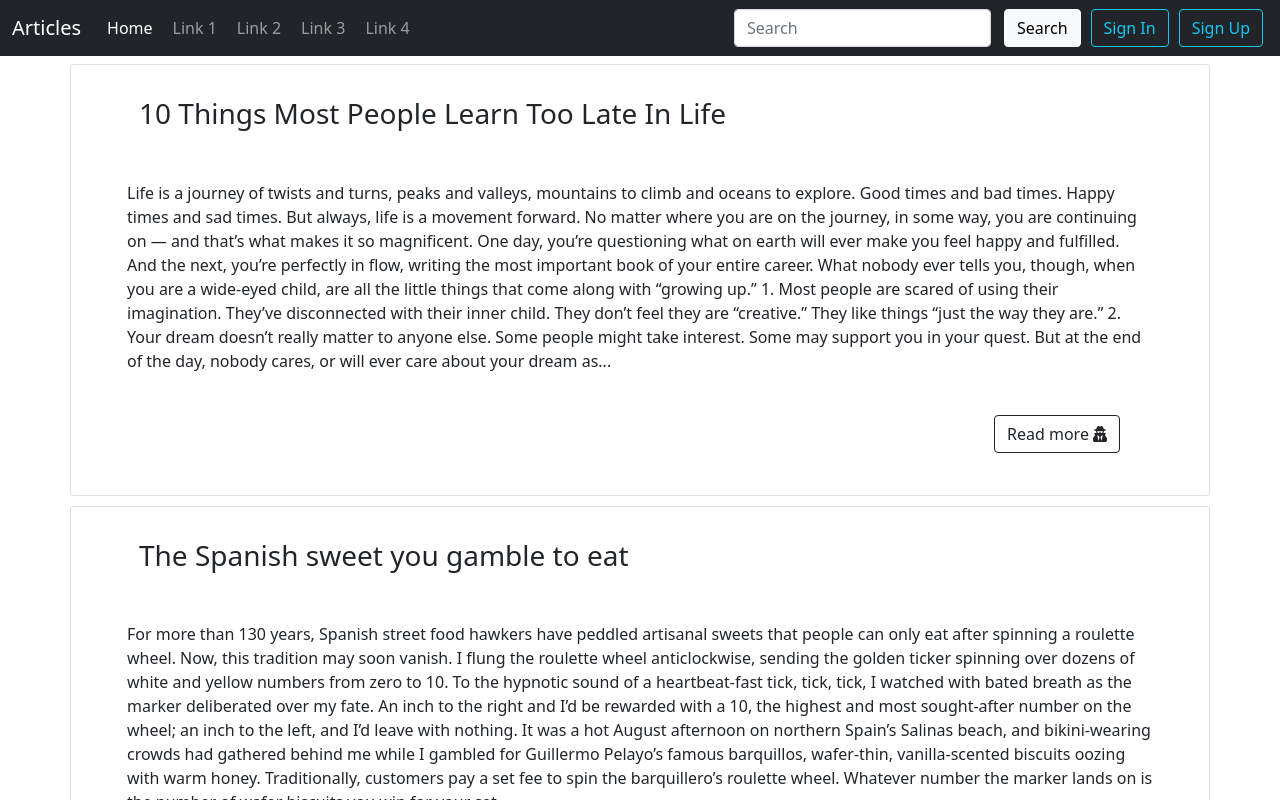
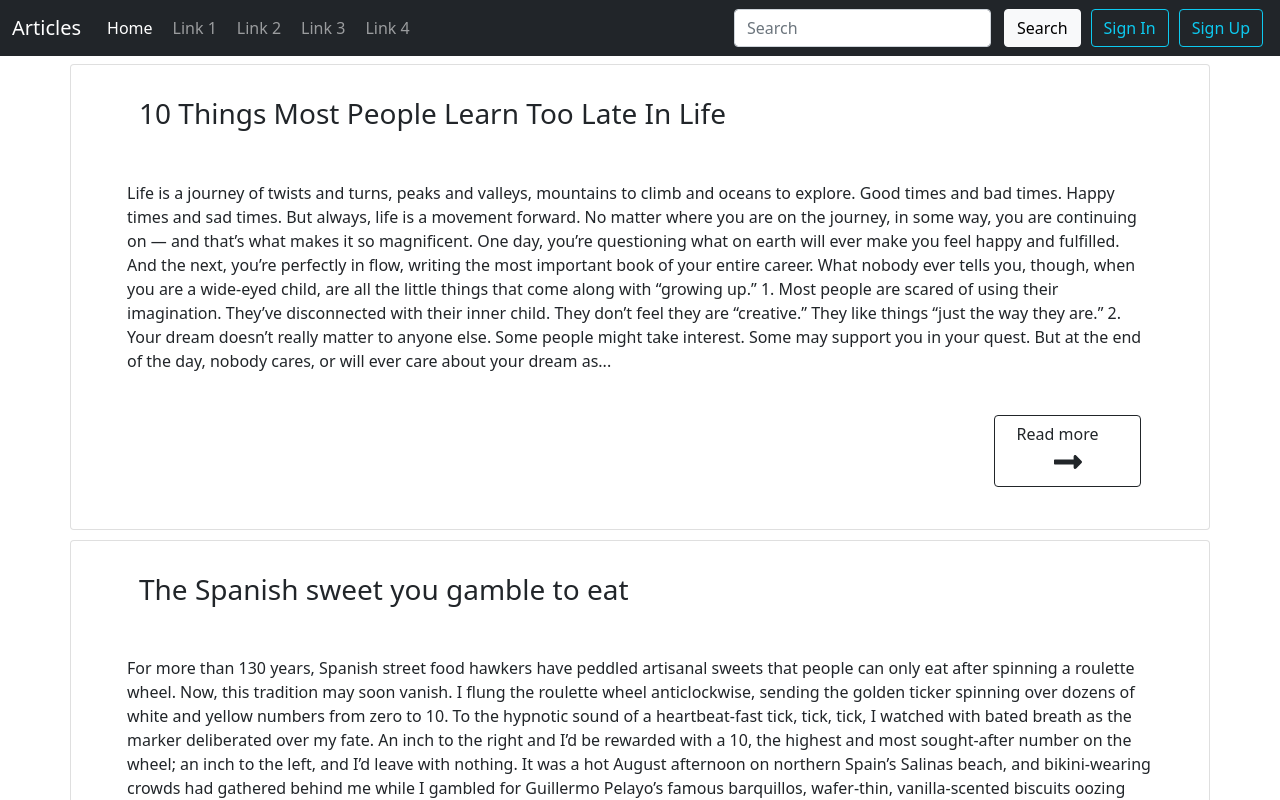
Before and after one commit to KHarpushkina/vue-course, a Vue app: page /articles in a window 1280 px wide. Shown: the top 800 px of the page. Built offline with nearby package versions, Linux system fonts and the light colour scheme.

Commit message:
Configure router link for article details

```diff
--- a/src/App.vue
+++ b/src/App.vue
@@ -17,6 +17,6 @@ export default {
 };
 </script>
 
-<style>
+<style lang="scss" rel="stylesheet/scss">
 @import "~bootstrap/dist/css/bootstrap.css";
 </style>
--- a/src/components/articles/ArticlePreview.vue
+++ b/src/components/articles/ArticlePreview.vue
@@ -10,10 +10,22 @@
         </div>
         <div class="row justify-content-end">
             <div class="col-2">
-                <button class="btn btn-outline-dark" :to="articleDetailsLink">
-                    Read more
-                    <font-awesome-icon icon="user-secret" />
-                </button>
+                <router-link
+                    :to="{
+                        name: 'article_details',
+                        params: {
+                            name: article.name
+                        },
+                    }"
+                >
+                    <button class="btn btn-outline-dark">
+                        <span class="read-more-text">Read more</span>
+                        <font-awesome-icon
+                            icon="long-arrow-alt-right"
+                            size="2x"
+                        ></font-awesome-icon>
+                    </button>
+                </router-link>
             </div>
         </div>
     </div>
@@ -33,11 +45,6 @@ export default {
             articles: [],
         };
     },
-    computed: {
-        articleDetailsLink() {
-            return this.$route.path + "/" + this.article.name;
-        },
-    },
     methods: {
         cutArticleContent(content) {
             let result = content.substring(0, 1000);
@@ -48,14 +55,13 @@ export default {
 };
 </script>
 
-<style scoped>
-.articles-list-section {
-    margin: 3rem;
-    padding: 1rem;
-}
-
+<style scoped lang="scss" rel="stylesheet/scss">
 .row {
     margin-bottom: 10px;
     padding: 1rem;
 }
+
+.read-more-text {
+    margin-right: 20px;
+}
 </style>
--- a/src/imports/fontawesome-import.js
+++ b/src/imports/fontawesome-import.js
@@ -1,10 +1,10 @@
 "use strict";
 
 import { library } from '@fortawesome/fontawesome-svg-core'
-import { faUserSecret } from '@fortawesome/free-solid-svg-icons'
+import { faLongArrowAltRight } from '@fortawesome/free-solid-svg-icons'
 import { FontAwesomeIcon } from '@fortawesome/vue-fontawesome'
 
-library.add(faUserSecret)
+library.add(faLongArrowAltRight)
 
 export default function (app) {
 	app.component("font-awesome-icon", FontAwesomeIcon);
--- a/src/pages/ArticleDetailsPage.vue
+++ b/src/pages/ArticleDetailsPage.vue
@@ -21,7 +21,7 @@ export default {
 };
 </script>
 
-<style scoped>
+<style scoped lang="scss" rel="stylesheet/scss">
 .articles-list-section {
     margin: 3rem;
     padding: 1rem;
--- a/src/pages/ArticlesMainPage.vue
+++ b/src/pages/ArticlesMainPage.vue
@@ -43,7 +43,7 @@ export default {
 };
 </script>
 
-<style scoped>
+<style scoped lang="scss" rel="stylesheet/scss">
 .articles-list-section {
     margin: 3rem;
     padding: 1rem;
--- a/src/router.js
+++ b/src/router.js
@@ -1,24 +1,22 @@
-import { createRouter, createWebHistory } from 'vue-router';
+import { createRouter, createWebHistory } from "vue-router";
 import ArticlesMainPage from "./pages/ArticlesMainPage.vue";
-import ArticleDetailsPage from "./pages/ArticleDetailsPage.vue"
+import ArticleDetailsPage from "./pages/ArticleDetailsPage.vue";
 
 const router = createRouter({
     history: createWebHistory(),
     routes: [
-    { path: '/', redirect: '/articles' },
-    { path: '/articles', component: ArticlesMainPage },
+        { path: "/", redirect: "/articles" },
+        { path: "/articles", component: ArticlesMainPage },
         {
-      path: '/articles/:name',
+            name: "article_details",
+            path: "/articles/:name",
+            props: true,
             component: ArticleDetailsPage,
-      props: true,
-      /* children: [
-        { path: 'contact', component: null }
-      ] */
         },
         /*{ path: '/register', component: null },
     { path: '/requests', component: null }, */
         //{ path: '/:notFound(.*)', component: null }
-  ]
+    ],
 });
 
 export default router;
```
Lines whose indentation alone changed are shown as unchanged.
